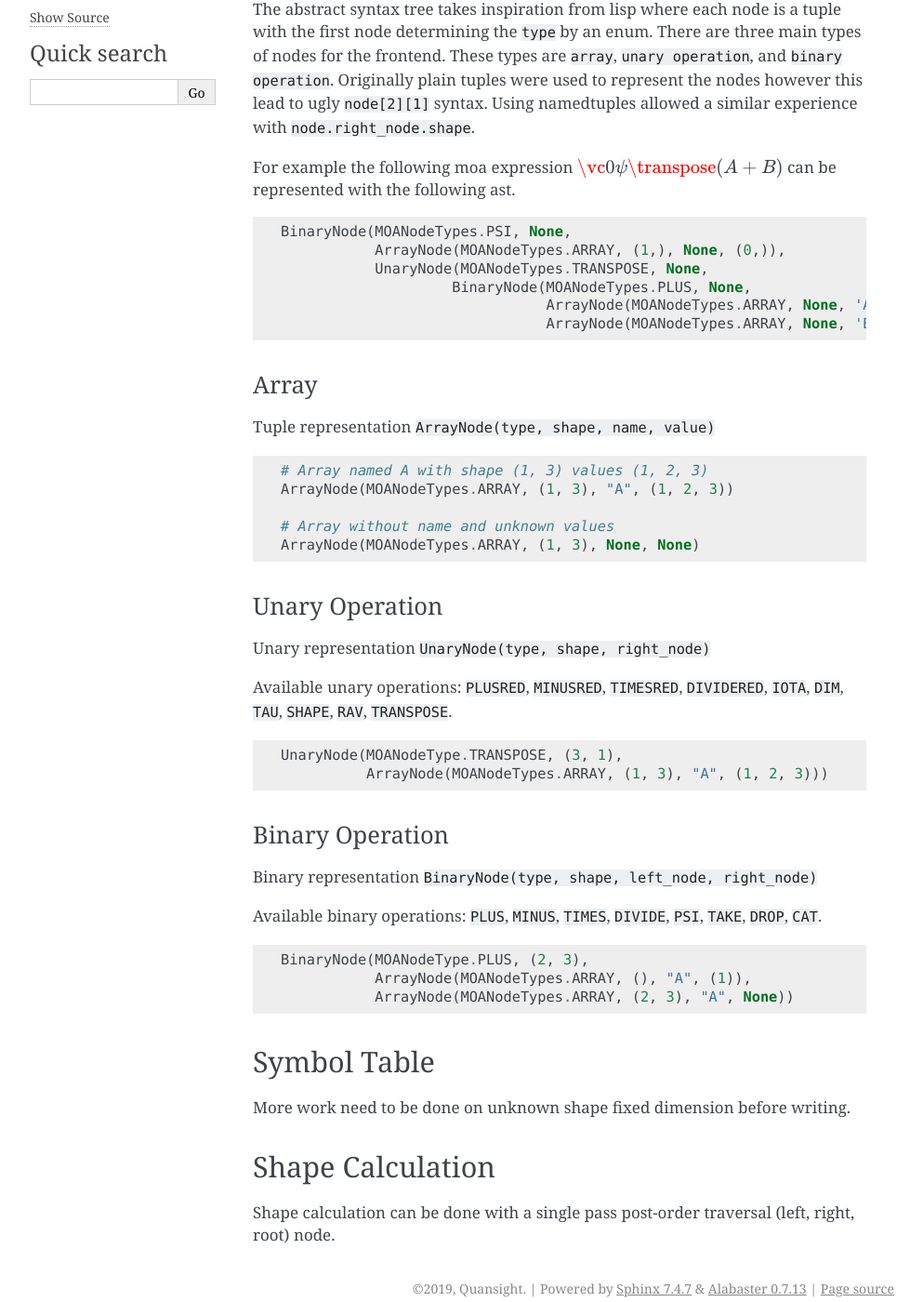
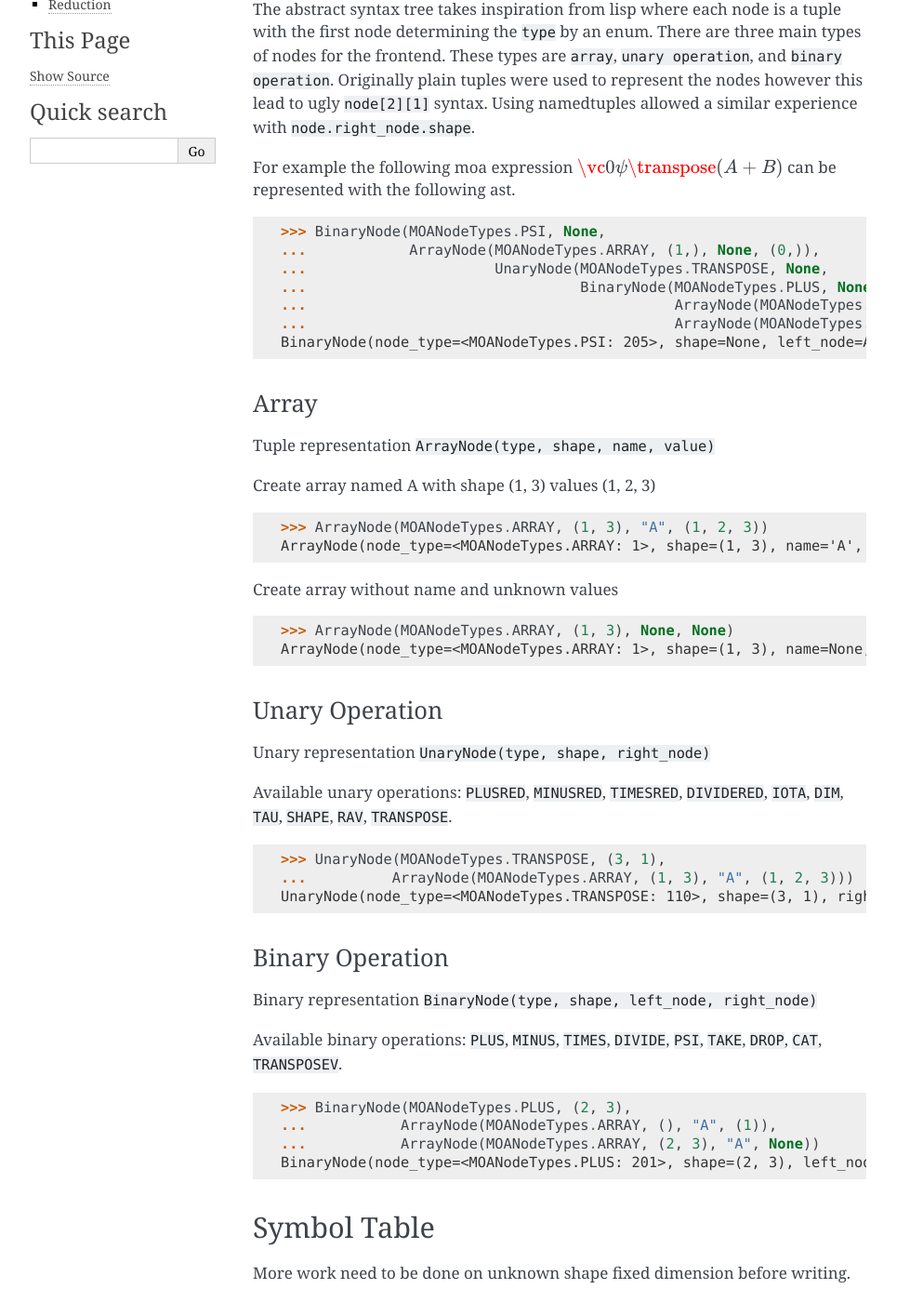
Before and after one commit to Quansight-Labs/python-moa, a Sphinx documentation site: the page built from docs/implementation.rst, in a window 1280 px wide and 1400 px high, scrolled down 289 px. Shown: the whole window at 93% size, without its empty margins (148-1141 px from the left). Built offline with Sphinx 7.4.7, drawn with Linux system fonts in a browser that asks for light colours; pages that are not in the unit, such as notebooks, are missing from menus; some of the changed text lies outside the part shown.

Commit message:
Adding transpose vector with docs. Doctesting enabled

```diff
--- a/docs/conf.py
+++ b/docs/conf.py
@@ -4,6 +4,7 @@ author = 'Quansight'
 version = '0.0.1'
 release = '0.0.1'
 extensions = [
+    'sphinx.ext.doctest',
     'sphinx.ext.mathjax',
 ]
 templates_path = ['_templates']
@@ -14,6 +15,10 @@ exclude_patterns = ['_build', 'Thumbs.db', '.DS_Store']
 pygments_style = 'sphinx'
 html_theme = 'alabaster'
 html_static_path = ['_static']
+
+doctest_global_setup = '''
+from moa.ast import MOANodeTypes, ArrayNode, UnaryNode, BinaryNode
+'''
 
 mathjax_config = {
     'TeX': {
--- a/docs/implementation.rst
+++ b/docs/implementation.rst
@@ -19,27 +19,34 @@ allowed a similar experience with ``node.right_node.shape``.
 
 For example the following moa expression :math:`\vc0 \psi \transpose (A + B)` can be represented with the following ast.
 
-.. code-block:: python
+.. doctest::
 
-   BinaryNode(MOANodeTypes.PSI, None,
-              ArrayNode(MOANodeTypes.ARRAY, (1,), None, (0,)),
-              UnaryNode(MOANodeTypes.TRANSPOSE, None,
-                       BinaryNode(MOANodeTypes.PLUS, None,
-                                  ArrayNode(MOANodeTypes.ARRAY, None, 'A', None),
-                                  ArrayNode(MOANodeTypes.ARRAY, None, 'B', None))))
+   >>> BinaryNode(MOANodeTypes.PSI, None,
+   ...            ArrayNode(MOANodeTypes.ARRAY, (1,), None, (0,)),
+   ...                      UnaryNode(MOANodeTypes.TRANSPOSE, None,
+   ...                                BinaryNode(MOANodeTypes.PLUS, None,
+   ...                                           ArrayNode(MOANodeTypes.ARRAY, None, 'A', None),
+   ...                                           ArrayNode(MOANodeTypes.ARRAY, None, 'B', None))))
+   BinaryNode(node_type=<MOANodeTypes.PSI: 205>, shape=None, left_node=ArrayNode(node_type=<MOANodeTypes.ARRAY: 1>, shape=(1,), name=None, value=(0,)), right_node=UnaryNode(node_type=<MOANodeTypes.TRANSPOSE: 110>, shape=None, right_node=BinaryNode(node_type=<MOANodeTypes.PLUS: 201>, shape=None, left_node=ArrayNode(node_type=<MOANodeTypes.ARRAY: 1>, shape=None, name='A', value=None), right_node=ArrayNode(node_type=<MOANodeTypes.ARRAY: 1>, shape=None, name='B', value=None))))
 
 Array
 +++++
 
 Tuple representation ``ArrayNode(type, shape, name, value)``
 
-.. code-block:: python
+Create array named A with shape (1, 3) values (1, 2, 3)
 
-   # Array named A with shape (1, 3) values (1, 2, 3)
-   ArrayNode(MOANodeTypes.ARRAY, (1, 3), "A", (1, 2, 3))
+.. doctest::
 
-   # Array without name and unknown values
-   ArrayNode(MOANodeTypes.ARRAY, (1, 3), None, None)
+   >>> ArrayNode(MOANodeTypes.ARRAY, (1, 3), "A", (1, 2, 3))
+   ArrayNode(node_type=<MOANodeTypes.ARRAY: 1>, shape=(1, 3), name='A', value=(1, 2, 3))
+
+Create array without name and unknown values
+
+.. doctest::
+
+   >>> ArrayNode(MOANodeTypes.ARRAY, (1, 3), None, None)
+   ArrayNode(node_type=<MOANodeTypes.ARRAY: 1>, shape=(1, 3), name=None, value=None)
 
 Unary Operation
 +++++++++++++++
@@ -50,10 +57,11 @@ Available unary operations: ``PLUSRED``, ``MINUSRED``, ``TIMESRED``,
 ``DIVIDERED``, ``IOTA``, ``DIM``, ``TAU``, ``SHAPE``, ``RAV``,
 ``TRANSPOSE``.
 
-.. code-block:: python
+.. doctest::
 
-   UnaryNode(MOANodeType.TRANSPOSE, (3, 1),
-             ArrayNode(MOANodeTypes.ARRAY, (1, 3), "A", (1, 2, 3)))
+   >>> UnaryNode(MOANodeTypes.TRANSPOSE, (3, 1),
+   ...          ArrayNode(MOANodeTypes.ARRAY, (1, 3), "A", (1, 2, 3)))
+   UnaryNode(node_type=<MOANodeTypes.TRANSPOSE: 110>, shape=(3, 1), right_node=ArrayNode(node_type=<MOANodeTypes.ARRAY: 1>, shape=(1, 3), name='A', value=(1, 2, 3)))
 
 Binary Operation
 ++++++++++++++++
@@ -61,13 +69,14 @@ Binary Operation
 Binary representation ``BinaryNode(type, shape, left_node, right_node)``
 
 Available binary operations: ``PLUS``, ``MINUS``, ``TIMES``,
-``DIVIDE``, ``PSI``, ``TAKE``, ``DROP``, ``CAT``.
+``DIVIDE``, ``PSI``, ``TAKE``, ``DROP``, ``CAT``, ``TRANSPOSEV``.
 
-.. code-block:: python
+.. doctest::
 
-   BinaryNode(MOANodeType.PLUS, (2, 3),
-              ArrayNode(MOANodeTypes.ARRAY, (), "A", (1)),
-              ArrayNode(MOANodeTypes.ARRAY, (2, 3), "A", None))
+   >>> BinaryNode(MOANodeTypes.PLUS, (2, 3),
+   ...           ArrayNode(MOANodeTypes.ARRAY, (), "A", (1)),
+   ...           ArrayNode(MOANodeTypes.ARRAY, (2, 3), "A", None))
+   BinaryNode(node_type=<MOANodeTypes.PLUS: 201>, shape=(2, 3), left_node=ArrayNode(node_type=<MOANodeTypes.ARRAY: 1>, shape=(), name='A', value=1), right_node=ArrayNode(node_type=<MOANodeTypes.ARRAY: 1>, shape=(2, 3), name='A', value=None))
 
 Symbol Table
 ------------
@@ -80,3 +89,37 @@ Shape Calculation
 
 Shape calculation can be done with a single pass post-order traversal
 (left, right, root) node.
+
+How shapes are calculated for given types.
+
+Array
++++++
+
+For now the shape of an array is required to be defined on the node
+and cannot be computed from another value. Thus the second argument
+(shape) cannot be ``None``.
+
+.. code-block:: python
+
+   ArrayNode(MOANodeTypes.ARRAY, (2, 3), None, None))
+
+Transpose
++++++++++
+
+Transpose has two forms a unary and binary definition.
+
+.. math::
+
+   \transpose A = (\reverse \iota \dims A) \transpose A
+
+For the simple case of the unary operator.
+
+
+Reduction
+---------
+
+Reduction can be done with a single pass pre-order traversal with
+multiple replacements on each node (root, left, right) node. These
+replacements have the Church-Rosser property meaning that when
+applying reductions the ordering of the replacements does not change
+the final result.
```
Also changed, not shown: 9 other files.
